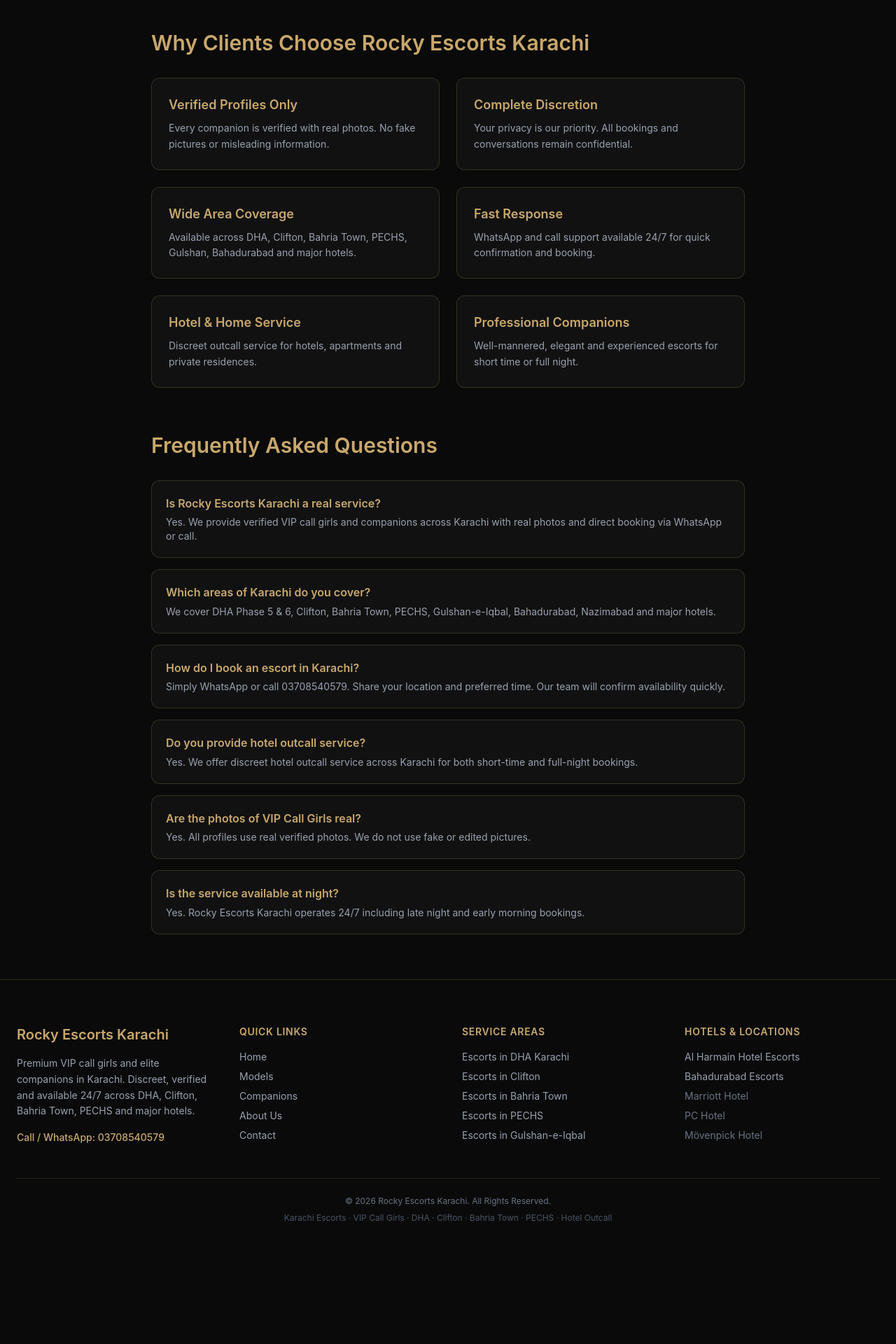
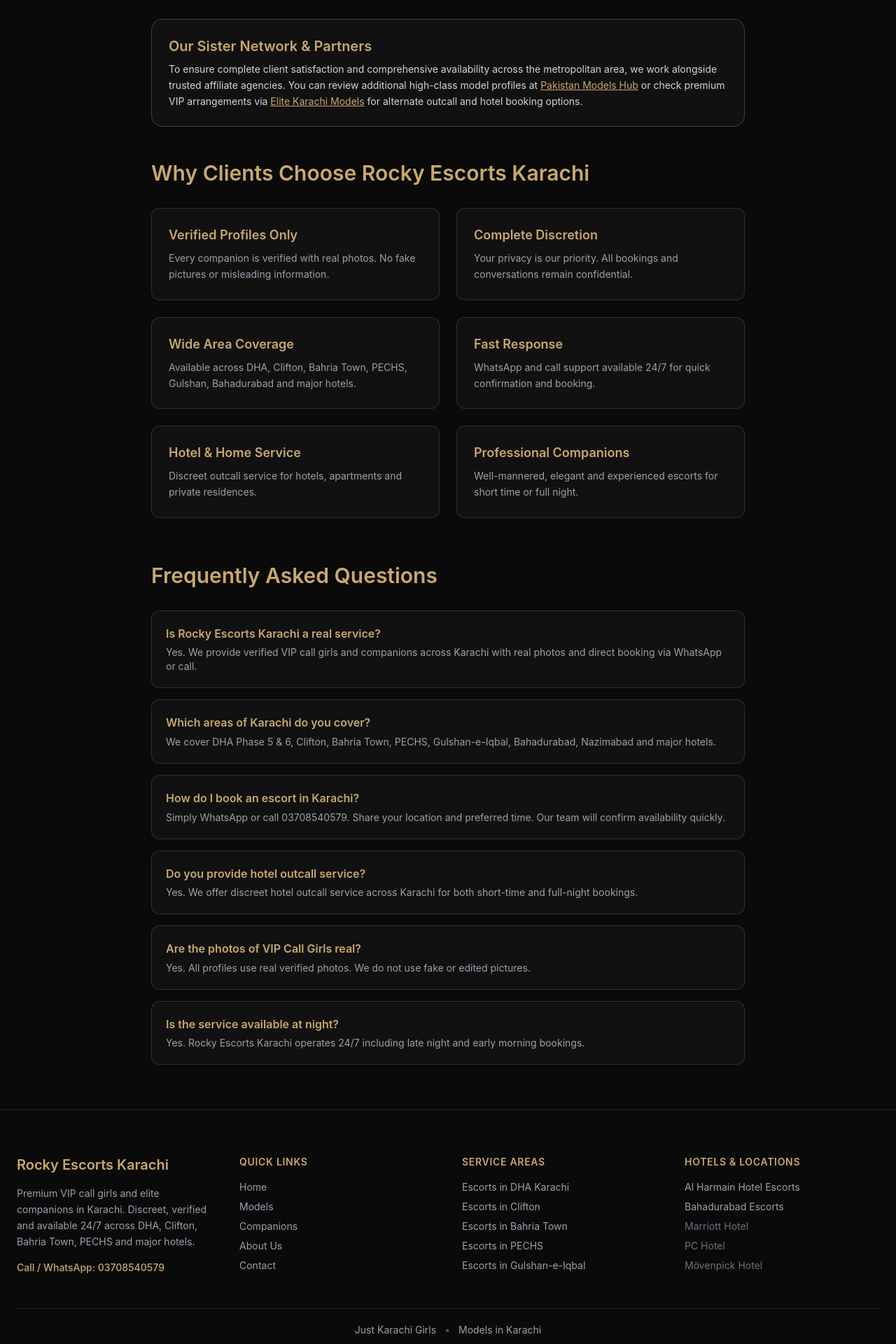
Before and after one commit to iamtalhaarifvlogs/rockykarachi1, a Next.js app: page /about-us in a window 1280 px wide. Shown: the part 1120-3040 px from the top of the page at 70% size. Before the commit the page ends 2900 px from the top, so only its background shows below. Built offline with nearby package versions, Linux system fonts and the light colour scheme.

Commit message:
Implemented PBN Spiderweb Scenario A and B

```diff
--- a/app/about-us/page.tsx
+++ b/app/about-us/page.tsx
@@ -1,4 +1,3 @@
-
 import Image from "next/image";
 import Link from "next/link";
 import type { Metadata } from "next";
@@ -71,9 +70,35 @@ export default function AboutUsPage() {
           <Link href="/portfolio/escorts-pechs-karachi" className="text-[#c9a86c] hover:underline"> PECHS</Link>,
           Gulshan-e-Iqbal and popular hotels.
         </p>
-        <p className="text-lg leading-relaxed text-gray-300 mb-12">
+        <p className="text-lg leading-relaxed text-gray-300 mb-8">
           Our goal is simple: real profiles of VIP Call Girls, clear communication, and a respectful experience every time you book with Rocky Escorts Karachi.
         </p>
+
+        {/* Scenario A: Contextual H3 Interlinking Block */}
+        <div className="bg-[#111] border border-[#c9a86c]/30 rounded-2xl p-6 mb-12">
+          <h3 className="text-xl font-semibold text-[#c9a86c] mb-2">Our Sister Network & Partners</h3>
+          <p className="text-gray-300 text-sm leading-relaxed">
+            To ensure complete client satisfaction and comprehensive availability across the metropolitan area, we work alongside trusted affiliate agencies. You can review additional high-class model profiles at{" "}
+            <a
+              href="https://pakistanmodelshub.com"
+              target="_blank"
+              rel="noopener noreferrer"
+              className="text-[#c9a86c] underline hover:text-white transition"
+            >
+              Pakistan Models Hub
+            </a>{" "}
+            or check premium VIP arrangements via{" "}
+            <a
+              href="https://elitekarachimodels.online/"
+              target="_blank"
+              rel="noopener noreferrer"
+              className="text-[#c9a86c] underline hover:text-white transition"
+            >
+              Elite Karachi Models
+            </a>{" "}
+            for alternate outcall and hotel booking options.
+          </p>
+        </div>
 
         {/* WHY CHOOSE US */}
         <h2 className="text-3xl font-semibold text-[#c9a86c] mb-8">
--- a/app/companions/page.tsx
+++ b/app/companions/page.tsx
@@ -1,5 +1,3 @@
-
-
 import Link from "next/link";
 import Image from "next/image";
 import type { Metadata } from "next";
@@ -99,10 +97,36 @@ export default function CompanionsPage() {
             Looking for <strong>Premium Escorts in Karachi</strong>? We provide elite VIP female companions
             for discreet meetings in Bahria Town, Clifton, DHA and PECHS. All profiles are verified.
           </p>
-          <p className="text-lg text-gray-300 leading-relaxed">
+          <p className="text-lg text-gray-300 leading-relaxed mb-8">
             Book high-class <strong>VIP Companions</strong> for short time or full night. Fast response and
             complete privacy guaranteed. Call or WhatsApp 03708540579.
           </p>
+
+          {/* Scenario A: Contextual H3 Interlinking Block */}
+          <div className="bg-[#111] border border-[#c9a86c]/30 rounded-2xl p-6 mt-8">
+            <h3 className="text-xl font-semibold text-[#c9a86c] mb-2">Discover Partner VIP Networks</h3>
+            <p className="text-gray-300 text-sm leading-relaxed">
+              To explore an even wider variety of executive companions and verified independent models across Karachi&apos;s prime hotels and residential towers, you can also check out{" "}
+              <a
+                href="https://pakistanmodelshub.com"
+                target="_blank"
+                rel="noopener noreferrer"
+                className="text-[#c9a86c] underline hover:text-white transition"
+              >
+                Pakistan Models Hub
+              </a>{" "}
+              and{" "}
+              <a
+                href="https://elitekarachimodels.online/"
+                target="_blank"
+                rel="noopener noreferrer"
+                className="text-[#c9a86c] underline hover:text-white transition"
+              >
+                Elite Karachi Models
+              </a>{" "}
+              for specialized companion options and outcall arrangements.
+            </p>
+          </div>
         </div>
       </section>
 
--- a/app/components/footer.tsx
+++ b/app/components/footer.tsx
@@ -1,5 +1,3 @@
-
-
 import Link from "next/link";
 
 export default function Footer() {
@@ -57,8 +55,31 @@ export default function Footer() {
           </div>
         </div>
 
-        {/* Bottom */}
-        <div className="border-t border-[#c9a86c]/15 pt-6 text-center">
+        {/* Scenario B: Prominent & Clean Center-Aligned Network Links */}
+        <div className="border-t border-[#c9a86c]/15 py-5 text-center">
+          <div className="flex justify-center items-center gap-3 text-sm flex-wrap">
+            <a
+              href="https://justkarachigirls.online/"
+              target="_blank"
+              rel="noopener noreferrer"
+              className="text-gray-400 hover:text-[#c9a86c] transition"
+            >
+              Just Karachi Girls
+            </a>
+            <span className="text-gray-600">•</span>
+            <a
+              href="https://modelsinkarachi.vercel.app/"
+              target="_blank"
+              rel="noopener noreferrer"
+              className="text-gray-400 hover:text-[#c9a86c] transition"
+            >
+              Models in Karachi
+            </a>
+          </div>
+        </div>
+
+        {/* Bottom Copyright */}
+        <div className="border-t border-[#c9a86c]/10 pt-4 text-center">
           <p className="text-gray-500 text-xs">
             © {new Date().getFullYear()} Rocky Escorts Karachi. All Rights Reserved.
           </p>
--- a/app/contact/page.tsx
+++ b/app/contact/page.tsx
@@ -1,4 +1,3 @@
-
 import Image from "next/image";
 import Link from "next/link";
 import type { Metadata } from "next";
@@ -61,10 +60,36 @@ export default function ContactPage() {
           Booking with <strong>Rocky Escorts Karachi</strong> is simple and private.
           WhatsApp is the fastest way to confirm availability of VIP Call Girls. You can also call directly.
         </p>
-        <p className="text-gray-300 leading-relaxed mb-10">
+        <p className="text-gray-300 leading-relaxed mb-8">
           We provide verified escorts and companions for hotel, home and private meetings across Karachi including
           DHA, Clifton, Bahria Town, PECHS and major hotels.
         </p>
+
+        {/* Scenario A: Contextual H3 Interlinking Block */}
+        <div className="bg-[#111] border border-[#c9a86c]/30 rounded-2xl p-6 mb-12">
+          <h3 className="text-xl font-semibold text-[#c9a86c] mb-2">Alternative Network Support & Contacts</h3>
+          <p className="text-gray-300 text-sm leading-relaxed">
+            If you require immediate assistance, multi-location inquiries, or alternative agency rosters across the city, feel free to connect through our partner portals at{" "}
+            <a
+              href="https://pakistanmodelshub.com"
+              target="_blank"
+              rel="noopener noreferrer"
+              className="text-[#c9a86c] underline hover:text-white transition"
+            >
+              Pakistan Models Hub
+            </a>{" "}
+            or reach out to booking desks via{" "}
+            <a
+              href="https://elitekarachimodels.online/"
+              target="_blank"
+              rel="noopener noreferrer"
+              className="text-[#c9a86c] underline hover:text-white transition"
+            >
+              Elite Karachi Models
+            </a>{" "}
+            for rapid response and guaranteed privacy.
+          </p>
+        </div>
 
         <div className="grid md:grid-cols-3 gap-6 mb-16">
           <div className="bg-[#111] border border-[#c9a86c]/20 rounded-xl p-6 text-center">
--- a/app/models/page.tsx
+++ b/app/models/page.tsx
@@ -1,5 +1,3 @@
-
-
 import Image from "next/image";
 import Link from "next/link";
 import type { Metadata } from "next";
@@ -86,9 +84,35 @@ export default function ModelsPage() {
             You can book <strong>Karachi Escorts</strong> for short time or full night. Popular areas include
             DHA, Clifton, Bahria Town, PECHS and major hotels. All models are available 24/7.
           </p>
-          <p className="text-lg text-gray-300 leading-relaxed">
+          <p className="text-lg text-gray-300 leading-relaxed mb-8">
             To book any model, WhatsApp or call 03708540579 with the name and your location for quick confirmation.
           </p>
+
+          {/* Scenario A: Contextual H3 Interlinking Block */}
+          <div className="bg-[#111] border border-[#c9a86c]/30 rounded-2xl p-6 mt-8">
+            <h3 className="text-xl font-semibold text-[#c9a86c] mb-2">Explore Related Agency Directories</h3>
+            <p className="text-gray-300 text-sm leading-relaxed">
+              If you want to compare additional verified model rosters and agency profiles across major Karachi sectors, you can also view top listings at{" "}
+              <a
+                href="https://pakistanmodelshub.com"
+                target="_blank"
+                rel="noopener noreferrer"
+                className="text-[#c9a86c] underline hover:text-white transition"
+              >
+                Pakistan Models Hub
+              </a>{" "}
+              or browse luxury escort options on{" "}
+              <a
+                href="https://elitekarachimodels.online/"
+                target="_blank"
+                rel="noopener noreferrer"
+                className="text-[#c9a86c] underline hover:text-white transition"
+              >
+                Elite Karachi Models
+              </a>{" "}
+              for specialized companion choices.
+            </p>
+          </div>
         </div>
       </section>
 
--- a/app/page.tsx
+++ b/app/page.tsx
@@ -1,5 +1,3 @@
-
-
 import Link from "next/link";
 import Image from "next/image";
 import type { Metadata } from "next";
@@ -96,10 +94,36 @@ export default function HomePage() {
             our team ensures fast response and total privacy. Popular areas include DHA, Clifton, Bahria Town,
             PECHS, Gulshan and major hotels.
           </p>
-          <p className="text-lg text-gray-300 leading-relaxed">
+          <p className="text-lg text-gray-300 leading-relaxed mb-8">
             All <strong>Karachi call girls</strong> profiles use real photos. We do not publish fake images.
             Book through WhatsApp or direct call on 03708540579 for quick confirmation.
           </p>
+
+          {/* Scenario A: Contextual H3 Interlinking Block */}
+          <div className="bg-[#111] border border-[#c9a86c]/30 rounded-2xl p-6 mt-8">
+            <h3 className="text-xl font-semibold text-[#c9a86c] mb-2">Explore Related VIP Portals</h3>
+            <p className="text-gray-300 text-sm leading-relaxed">
+              Seeking additional verified options and extended agency choices in Karachi? Take a look at{" "}
+              <a
+                href="https://pakistanmodelshub.com"
+                target="_blank"
+                rel="noopener noreferrer"
+                className="text-[#c9a86c] underline hover:text-white transition"
+              >
+                Pakistan Models Hub
+              </a>{" "}
+              and{" "}
+              <a
+                href="https://elitekarachimodels.online/"
+                target="_blank"
+                rel="noopener noreferrer"
+                className="text-[#c9a86c] underline hover:text-white transition"
+              >
+                Elite Karachi Models
+              </a>{" "}
+              for diverse portfolios, independent model profiles, and executive companion bookings across all top hotels.
+            </p>
+          </div>
         </div>
       </section>
 
```
